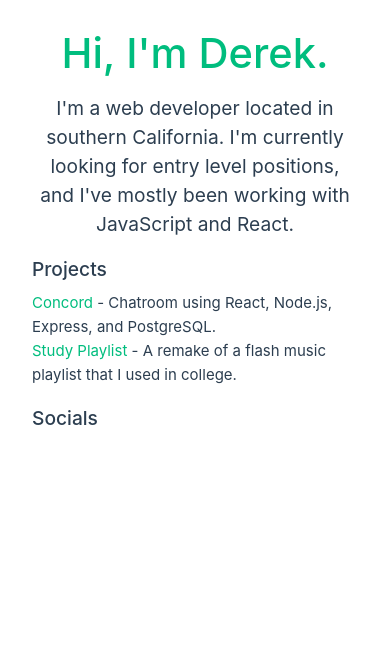
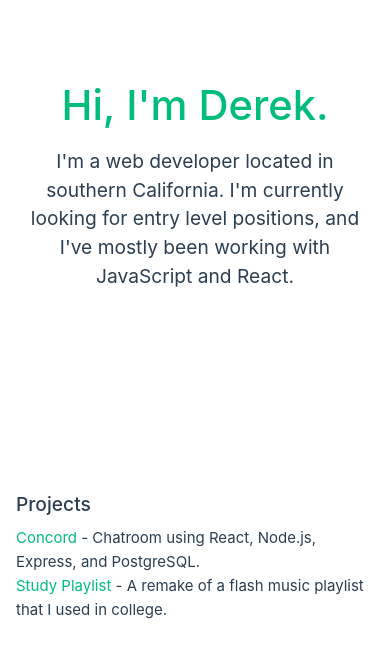
Before and after one commit to luiderek/personal-site, a Vue app: page / in a window 390 px wide. Shown: the top 656 px of the page. Built offline with nearby package versions, Linux system fonts and the light colour scheme.

Commit message:
more mobile friendly layout, seperate social tags

```diff
--- a/src/App.vue
+++ b/src/App.vue
@@ -1,6 +1,7 @@
 <script setup>
 import HelloWorld from './components/HelloWorld.vue'
 import Sidebar from './components/Sidebar.vue'
+import Socials from './components/Socials.vue';
 </script>
 
 <template>
@@ -13,15 +14,26 @@ import Sidebar from './components/Sidebar.vue'
   <main>
     <Sidebar />
   </main>
+
+  <Socials />
 </template>
 
 <style scoped>
 header {
   line-height: 1.5;
+  max-width: 600px;
+  margin-inline: auto;
 }
 
+main {
+  max-width: 500px;
+  margin-inline: auto;
+  display: flex;
+  place-items: center;
+}
 
 @media (min-width: 1024px) {
+
   header {
     display: flex;
     place-items: center;
--- a/src/assets/main.css
+++ b/src/assets/main.css
@@ -1,10 +1,14 @@
 @import "./base.css";
 
 #app {
+  display: flex;
+  flex-direction: column;
+  justify-content: space-between;
+  height: 100vh;
   max-width: 1280px;
   margin: 0 auto;
-  padding: 2rem;
-
+  padding: 1rem;
+  padding-top: 10vh;
   font-weight: normal;
 }
 
@@ -30,6 +34,7 @@ a,
   #app {
     display: grid;
     grid-template-columns: 1fr 1fr;
+    grid-template-rows: 1fr 50px;
     padding: 0 2rem;
   }
 }
--- a/src/components/HelloWorld.vue
+++ b/src/components/HelloWorld.vue
@@ -11,7 +11,8 @@ defineProps({
   <div class="greetings">
     <h1 class="green">{{ msg }}</h1>
     <h3>
-      I'm a web developer located in southern California. I'm currently looking for entry level positions, and I've mostly been working with JavaScript and React.
+      I'm a web developer located in southern California. I'm currently looking for entry level positions, and I've
+      mostly been working with JavaScript and React.
     </h3>
   </div>
 </template>
@@ -33,6 +34,7 @@ h3 {
 }
 
 @media (min-width: 1024px) {
+
   .greetings h1,
   .greetings h3 {
     text-align: left;
--- a/src/components/Sidebar.vue
+++ b/src/components/Sidebar.vue
@@ -9,26 +9,8 @@ import SidebarItem from './SidebarItem.vue'
     <template #heading>Projects</template>
     <a href="https://concord.dereklui.dev/" target="_blank" rel="noopener">Concord</a> - Chatroom using
     React, Node.js, Express, and PostgreSQL.<br>
-    <a href="https://luiderek.github.io/vip-player/" target="_blank" rel="noopener">Study Playlist</a> - A remake of a flash music playlist that I used in college.
-  </SidebarItem>
-
-  <SidebarItem class="icons">
-    <template #heading>Socials</template>
-
-    <!-- github -->
-    <a href="http://github.com/luiderek" target="_blank" rel="noopener" aria-label="link to my github">
-      <img src="../assets/github.svg" alt="">
-    </a>
-
-    <!-- linkedin -->
-    <a href="https://www.linkedin.com/in/derek-lui/" target="_blank" rel="noopener" aria-label="link to my linkedin">
-      <img src="../assets/linkedin.svg" alt="">
-    </a>
-
-    <!-- email -->
-    <a href="mailto: luiderek@outlook.com" aria-label="link to my email">
-      <img src="../assets/email.svg" alt="">
-    </a>
+    <a href="https://luiderek.github.io/vip-player/" target="_blank" rel="noopener">Study Playlist</a> - A remake of a
+    flash music playlist that I used in college.
   </SidebarItem>
 
 </template>
@@ -38,10 +20,4 @@ import SidebarItem from './SidebarItem.vue'
 img {
   margin-inline: .2rem;
 }
-
-@media (hover: hover) {
-  .icons a:hover {
-    background-color: var(--vt-c-black);
-  }
-}
 </style>
--- a/src/components/SidebarItem.vue
+++ b/src/components/SidebarItem.vue
@@ -14,7 +14,7 @@
 
 <style scoped>
 .item {
-  margin-top: 1rem;
+  margin-top: 1.5rem;
   display: flex;
 }
 
--- /dev/null
+++ b/src/components/Socials.vue
@@ -0,0 +1,37 @@
+<template>
+  <div class="icons">
+
+    <!-- github -->
+    <a href="http://github.com/luiderek" target="_blank" rel="noopener" aria-label="link to my github">
+      <img src="../assets/github.svg" alt="">
+    </a>
+
+    <!-- linkedin -->
+    <a href="https://www.linkedin.com/in/derek-lui/" target="_blank" rel="noopener" aria-label="link to my linkedin">
+      <img src="../assets/linkedin.svg" alt="">
+    </a>
+
+    <!-- email -->
+    <a href="mailto: luiderek@outlook.com" aria-label="link to my email">
+      <img src="../assets/email.svg" alt="">
+    </a>
+  </div>
+</template>
+
+
+<style scoped>
+.icons {
+  margin-inline: auto;
+  grid-area: 2 / 2;
+}
+
+img {
+  margin-inline: .6rem;
+}
+
+@media (hover: hover) {
+  a:hover {
+    background-color: var(--vt-c-black);
+  }
+}
+</style>
```
